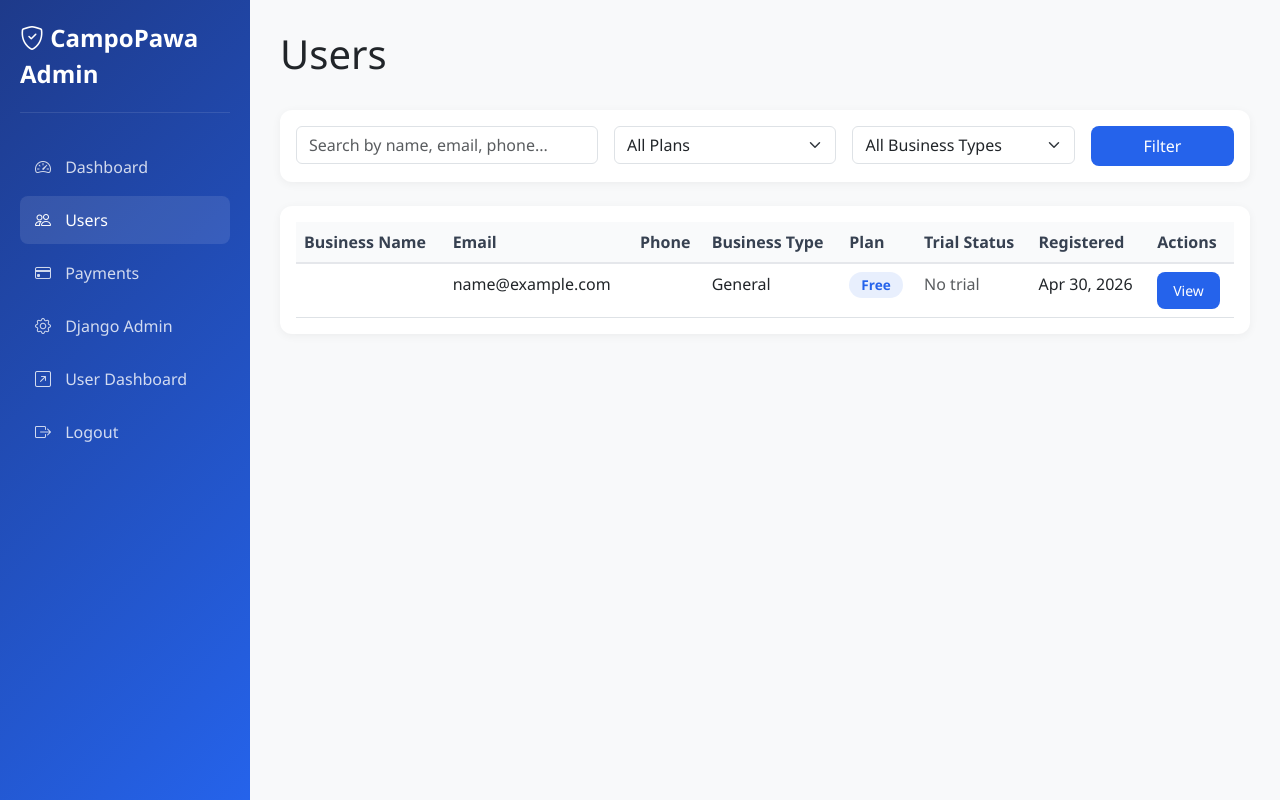
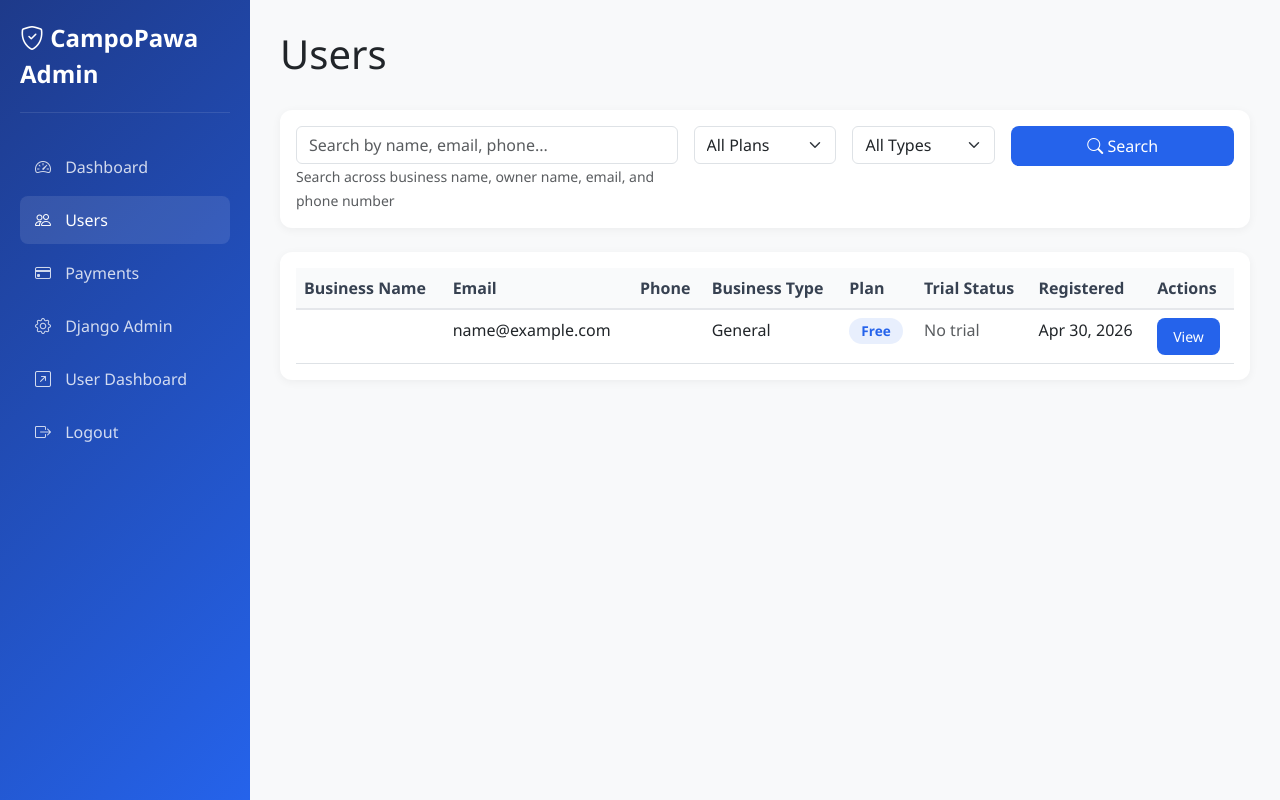
Before and after one commit to jira54/campo, a Django app: page /saas-admin/users/ in a window 1280 px wide. Run offline with Django 5.2, Linux system fonts and the light colour scheme; the visitor is signed in with stand-in values (Sample User, id 1); data comes from the database, SQL or seed files in the repository; data that the repository does not hold is empty; parts of the project's set-up code (start-up, migrations or seed data) failed here and were passed over.

Commit message:
Enhance user search functionality with multi-field search

```diff
--- a/platform_admin/views.py
+++ b/platform_admin/views.py
@@ -96,6 +96,7 @@ def user_list(request):
     if search_query:
         users = users.filter(
             Q(business_name__icontains=search_query) |
+            Q(owner_name__icontains=search_query) |
             Q(email__icontains=search_query) |
             Q(phone_number__icontains=search_query)
         )
--- a/templates/platform_admin/user_list.html
+++ b/templates/platform_admin/user_list.html
@@ -11,10 +11,11 @@
 <div class="card mb-4">
     <div class="card-body">
         <form method="GET" class="row g-3">
-            <div class="col-md-4">
+            <div class="col-md-5">
                 <input type="text" name="search" class="form-control" placeholder="Search by name, email, phone..." value="{{ search_query }}">
+                <small class="text-muted">Search across business name, owner name, email, and phone number</small>
             </div>
-            <div class="col-md-3">
+            <div class="col-md-2">
                 <select name="plan" class="form-select">
                     <option value="">All Plans</option>
                     <option value="free" {% if plan_filter == 'free' %}selected{% endif %}>Free</option>
@@ -23,21 +24,28 @@
                     <option value="enterprise_resort" {% if plan_filter == 'enterprise_resort' %}selected{% endif %}>Enterprise Resort</option>
                 </select>
             </div>
-            <div class="col-md-3">
+            <div class="col-md-2">
                 <select name="business_type" class="form-select">
-                    <option value="">All Business Types</option>
-                    <option value="food" {% if business_type_filter == 'food' %}selected{% endif %}>Food Vendor</option>
-                    <option value="printing" {% if business_type_filter == 'printing' %}selected{% endif %}>Printing / Cyber</option>
-                    <option value="thrift" {% if business_type_filter == 'thrift' %}selected{% endif %}>Thrift / Clothing</option>
-                    <option value="rental" {% if business_type_filter == 'rental' %}selected{% endif %}>Rental Services</option>
-                    <option value="cakes" {% if business_type_filter == 'cakes' %}selected{% endif %}>Cakes & Confectionery</option>
-                    <option value="ngo" {% if business_type_filter == 'ngo' %}selected{% endif %}>NGO / Non-Profit</option>
-                    <option value="resort" {% if business_type_filter == 'resort' %}selected{% endif %}>Resort / Hospitality</option>
+                    <option value="">All Types</option>
+                    <option value="food" {% if business_type_filter == 'food' %}selected{% endif %}>Food</option>
+                    <option value="printing" {% if business_type_filter == 'printing' %}selected{% endif %}>Printing</option>
+                    <option value="thrift" {% if business_type_filter == 'thrift' %}selected{% endif %}>Thrift</option>
+                    <option value="rental" {% if business_type_filter == 'rental' %}selected{% endif %}>Rental</option>
+                    <option value="cakes" {% if business_type_filter == 'cakes' %}selected{% endif %}>Cakes</option>
+                    <option value="ngo" {% if business_type_filter == 'ngo' %}selected{% endif %}>NGO</option>
+                    <option value="resort" {% if business_type_filter == 'resort' %}selected{% endif %}>Resort</option>
                     <option value="other" {% if business_type_filter == 'other' %}selected{% endif %}>Other</option>
                 </select>
             </div>
-            <div class="col-md-2">
-                <button type="submit" class="btn btn-primary w-100">Filter</button>
+            <div class="col-md-3">
+                <button type="submit" class="btn btn-primary w-100">
+                    <i class="bi bi-search"></i> Search
+                </button>
+                {% if search_query or plan_filter or business_type_filter %}
+                    <a href="{% url 'platform_admin:user_list' %}" class="btn btn-outline-secondary w-100 mt-2">
+                        <i class="bi bi-x-circle"></i> Clear
+                    </a>
+                {% endif %}
             </div>
         </form>
     </div>
```
